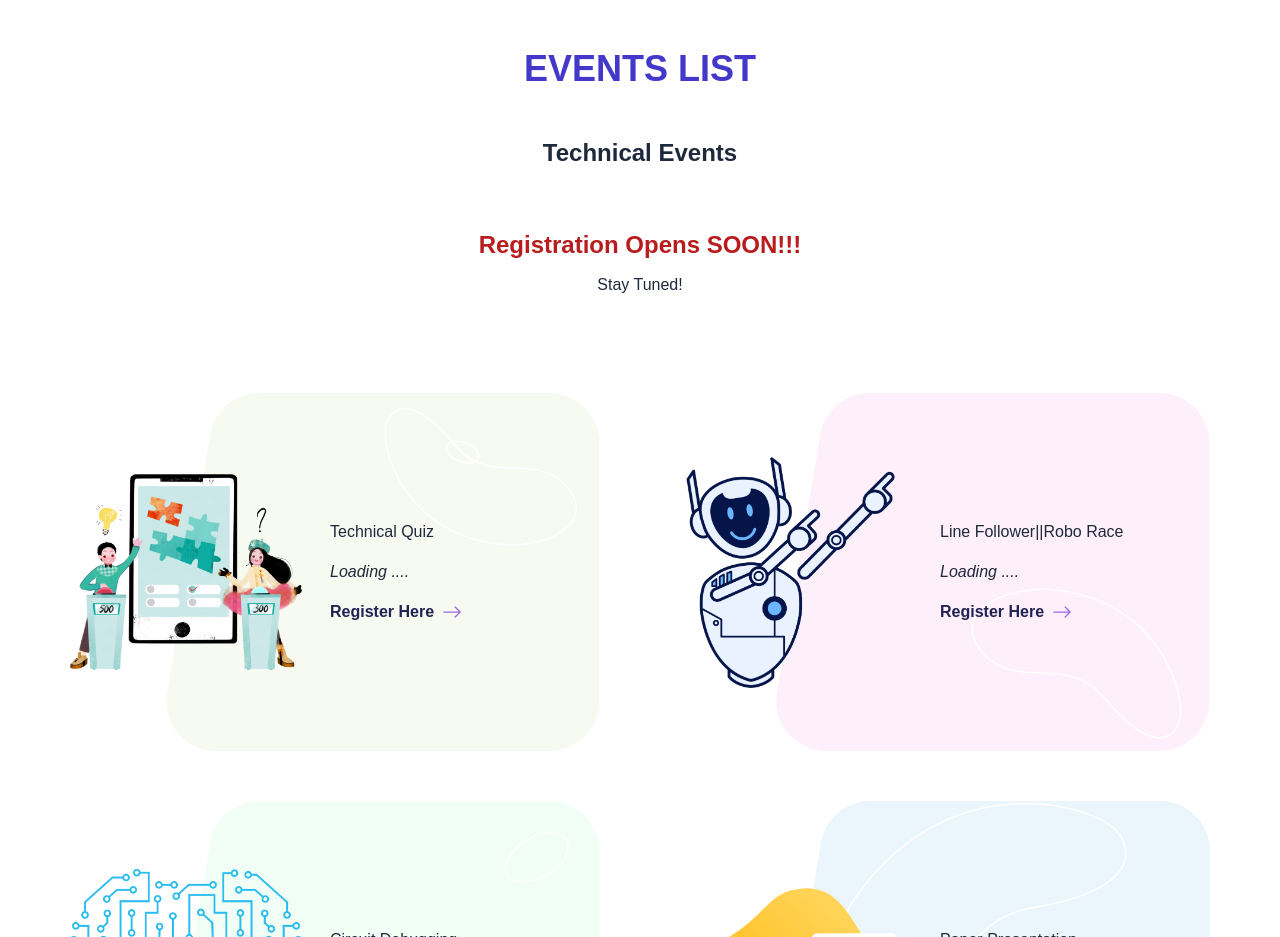
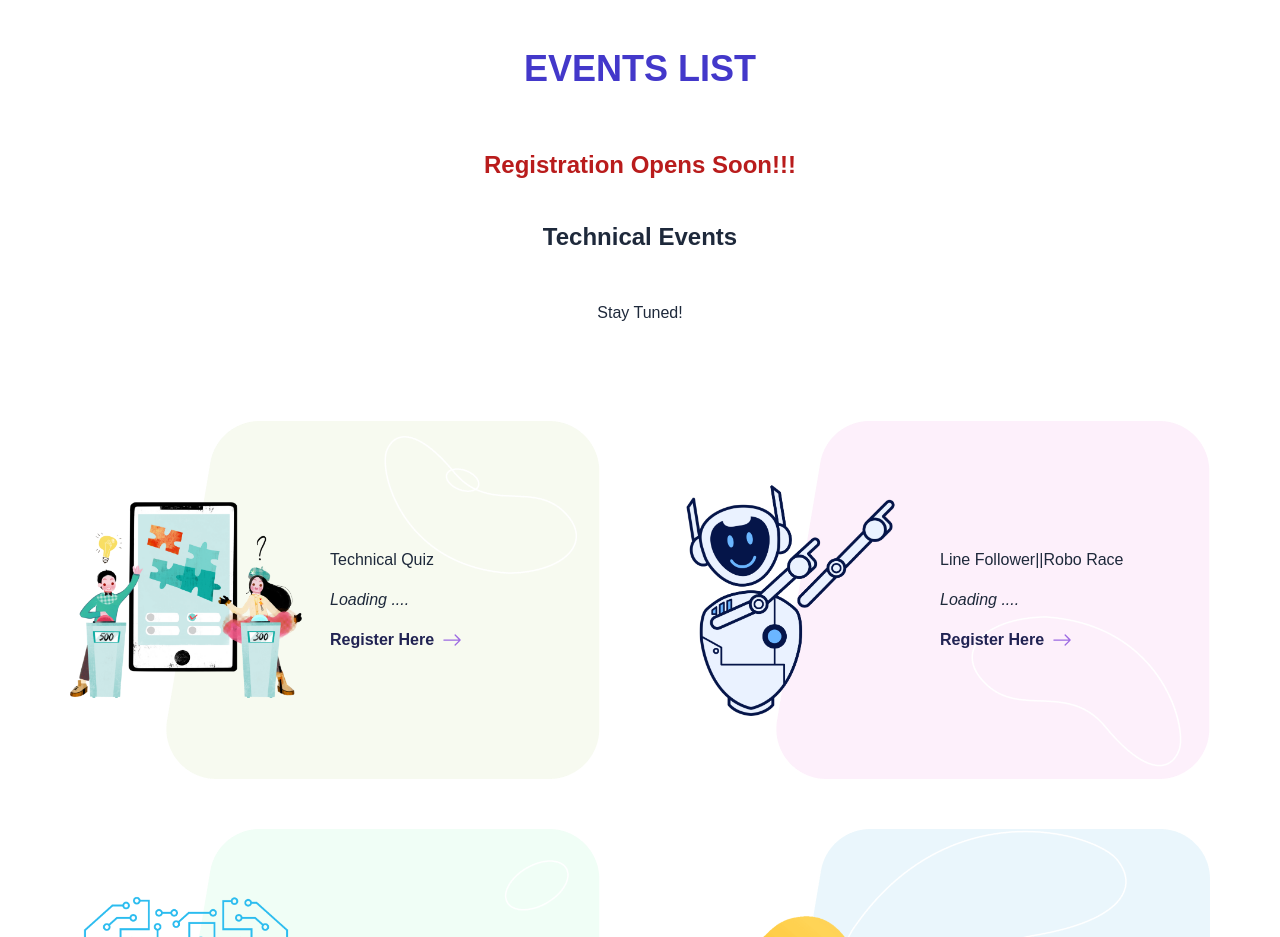
Before and after one commit to akshay1027/ENCINFO-2023, a React (Create React App) app: page / in a window 1280 px wide. Shown: the part 2440-3377 px from the top of the page. Built offline with nearby package versions, Linux system fonts and the light colour scheme.

Commit message:
minor changes on events

```diff
--- a/src/components/events.js
+++ b/src/components/events.js
@@ -29,6 +29,7 @@ const TechnicalEvents = () => {
             data-aos='fade-down'
             data-aos-delay='100'
           >
+            <p className='text-red-700 font-semibold text-2xl pb-10 py-3 dark:text-blue-200'>Registration Opens Soon!!!</p>
             {title}
           </h1>
           <p
@@ -36,7 +37,7 @@ const TechnicalEvents = () => {
             data-aos='fade-down'
             data-aos-delay='200'
           >
-            <p className='text-red-700 font-semibold text-2xl py-3 dark:text-blue-200'>Registration Opens SOON!!!</p>
+
             {subtitle}
 
           </p>
```
